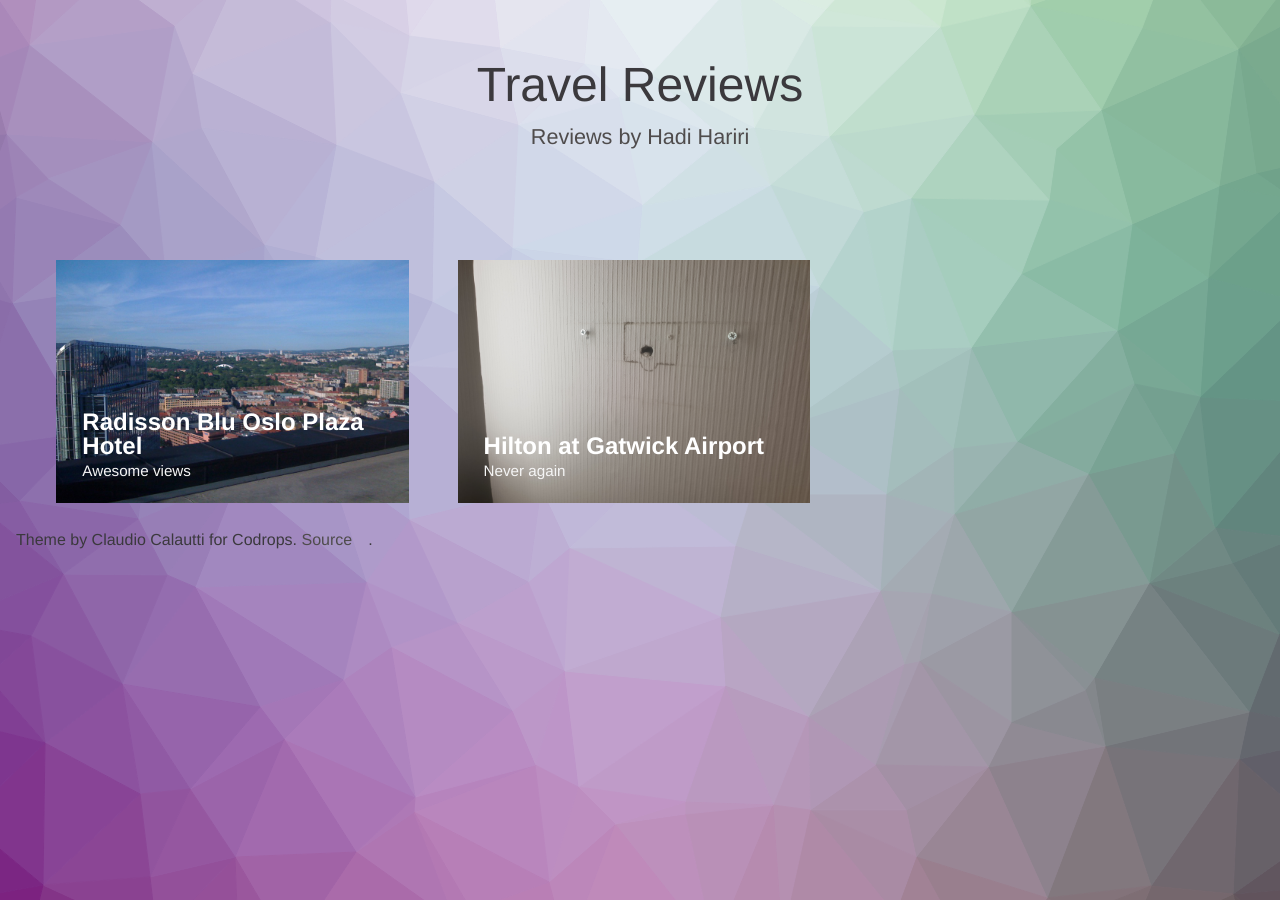
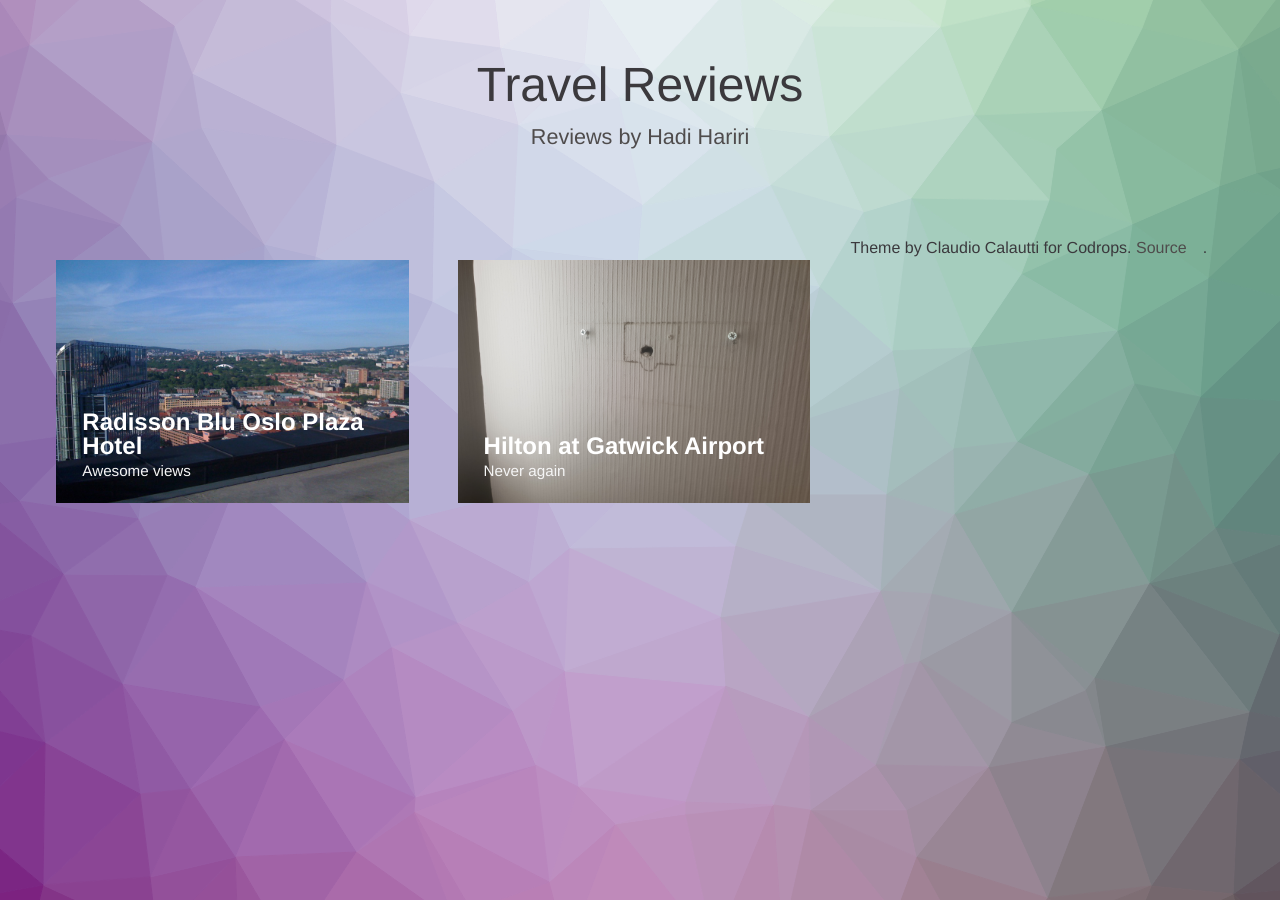
Before and after one commit to travelreviews-biz/website, a Jekyll site: the page built from index.html, in a window 1280 px wide. Built offline with Jekyll 4.4.1, drawn with Linux system fonts in a browser that asks for light colours.

Commit message:
License et al

```diff
--- a/index.html
+++ b/index.html
@@ -76,6 +76,8 @@
             </div>
             {% endfor %}
             <!-- /cards -->
+            <span class="header">Theme by Claudio Calautti for Codrops. <a href="https://github.com/travelreviews-biz/website">Source</a></span>.
+
         </div>
     </div>
     <!-- /container -->
@@ -87,7 +89,6 @@
 <script src="js/vendors/cash.min.js"></script>
 <script src="js/card-modern-blog.js"></script>
 <script src="js/modern-blog.js"></script>
-<span class="header">Theme by Claudio Calautti for Codrops. <a href="https://github.com/travelreviews-biz/website">Source</a></span>.
 
 </body>
 </html>
```
